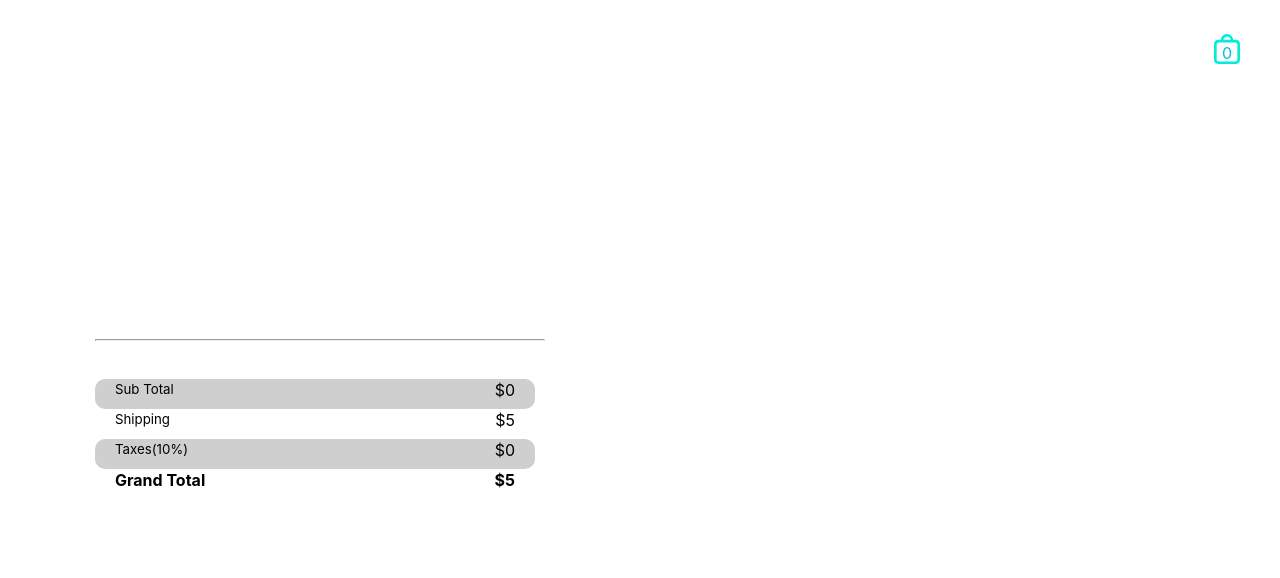
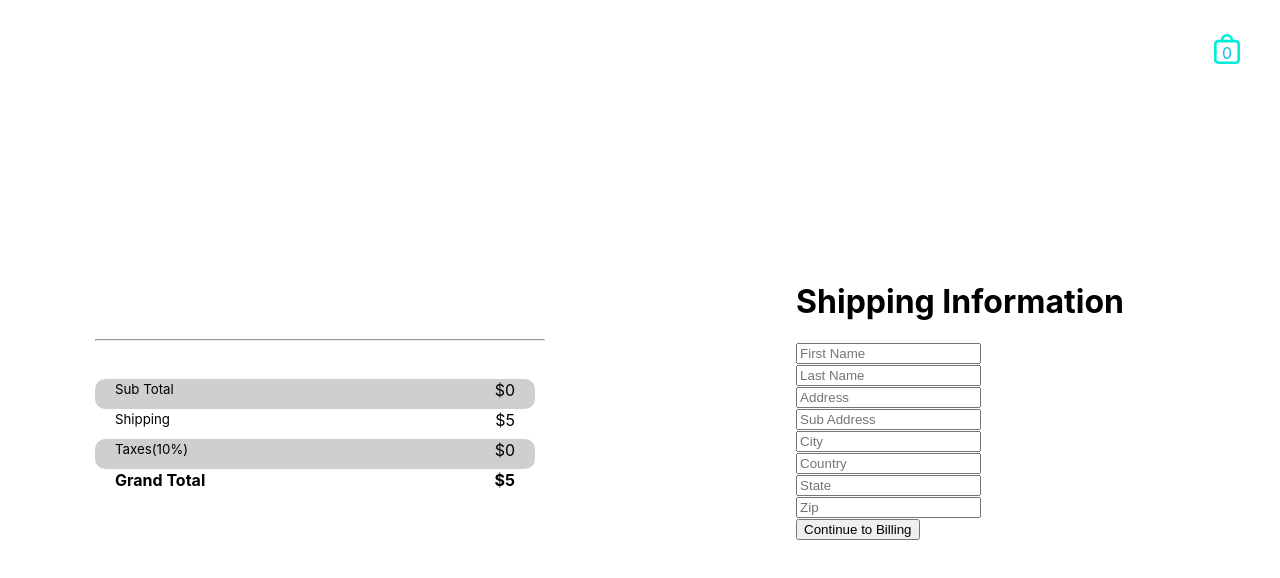
Before and after one commit to stetsonharding/musical-sweatpants, a React (Create React App) app: page /orderDetails in a window 1280 px wide. Shown: the top 578 px of the page. Built offline with nearby package versions, Linux system fonts and the light colour scheme.

Commit message:
billing form state implemented.

```diff
--- a/src/components/orderInfo/FormInput.js
+++ b/src/components/orderInfo/FormInput.js
@@ -12,15 +12,17 @@ function handleChange(e) {
   })
 }
 
+
   return (
     <div className='form-input-flex'>
       {inputData.map((data, index) => {
+          console.log(data)
         return (
           <div key={placeholder[index]}
           className='input-container'
           >
             <input
-            placholder={placeholder[index]}
+            placeholder={placeholder[index]}
             type='text'
             name={inputData[index]}
             value={inputData[data]}
@@ -28,6 +30,7 @@ function handleChange(e) {
             onChange={handleChange}
             />
             </div>
+
         )
       })}
 
--- a/src/components/orderInfo/OrderInfoLayout.js
+++ b/src/components/orderInfo/OrderInfoLayout.js
@@ -5,6 +5,7 @@ import { useCurrentAlbumContext } from "../../providers/CurrentAlbumProvider";
 //components
 import CartBadge from "../builder/CartBadge";
 import OrderDetails from "./OrderDetails";
+import ShippingForm from "./ShippingForm";
 
 
 export default function OrderInfoLayout() {
@@ -45,7 +46,8 @@ export default function OrderInfoLayout() {
       >
 
 
-        {/* Breadcrums goes here */}
+        {/* Breadcrumbs goes here */}
+        <ShippingForm />
       </div>
     </div>
   );
--- a/src/components/orderInfo/ShippingForm.js
+++ b/src/components/orderInfo/ShippingForm.js
@@ -5,7 +5,9 @@ import FormInput from "./FormInput"
 
 function ShippingForm() {
     const {shippingData, setShippingData} = useOrderFormContext();
-    const history = useHistory();
+    // const history = useHistory();
+
+    console.log(shippingData)
     return (
         <div className="shipping-form-container">
             <h1 className="title-bold">Shipping Information</h1>
@@ -40,9 +42,9 @@ function ShippingForm() {
 
             <FormInput
             formData={shippingData}
-            inputData={['county, state, zip']}
+            inputData={['county', 'state', 'zip']}
             setinputData={setShippingData}
-            placeholder={['Country, State, Zip']}
+            placeholder={['Country', 'State', 'Zip']}
             />
 
             <button>Continue to Billing</button>
--- a/src/providers/CurrentAlbumProvider.js
+++ b/src/providers/CurrentAlbumProvider.js
@@ -6,7 +6,7 @@ export const useCurrentAlbumContext = () => useContext(CurrentAlbumContext);
 export const CurrentAlbumProvider = ({ children }) => {
   const [currentAlbum, setCurrentAlbum] = useState(null);
 
-  // console.log(currentAlbum);
+
   return (
     <CurrentAlbumContext.Provider value={[currentAlbum, setCurrentAlbum]}>
       {children}
```
Also changed, not shown: src/providers/OrderFormProvider.js (+5 -2 lines).
